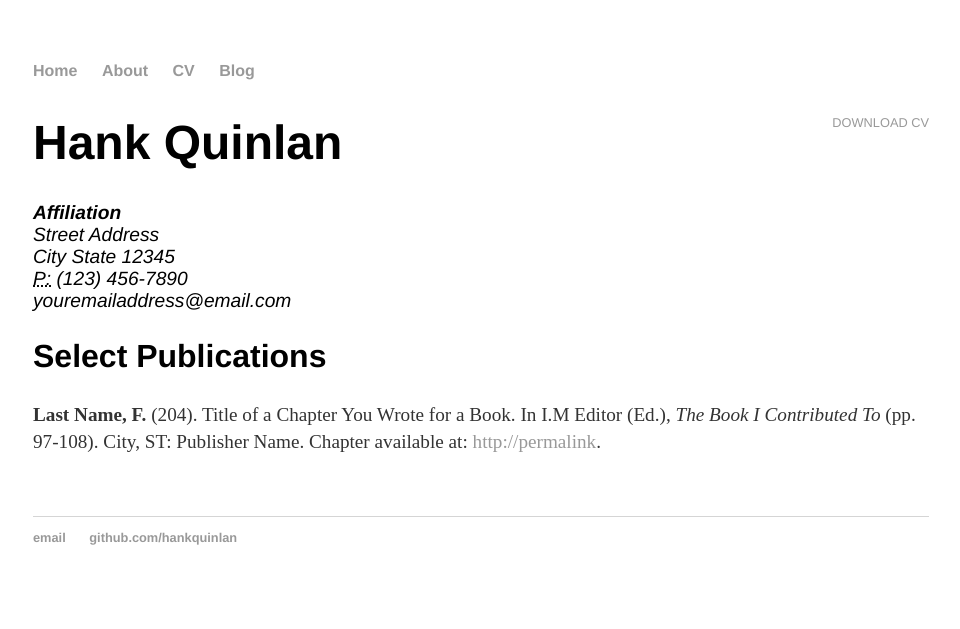
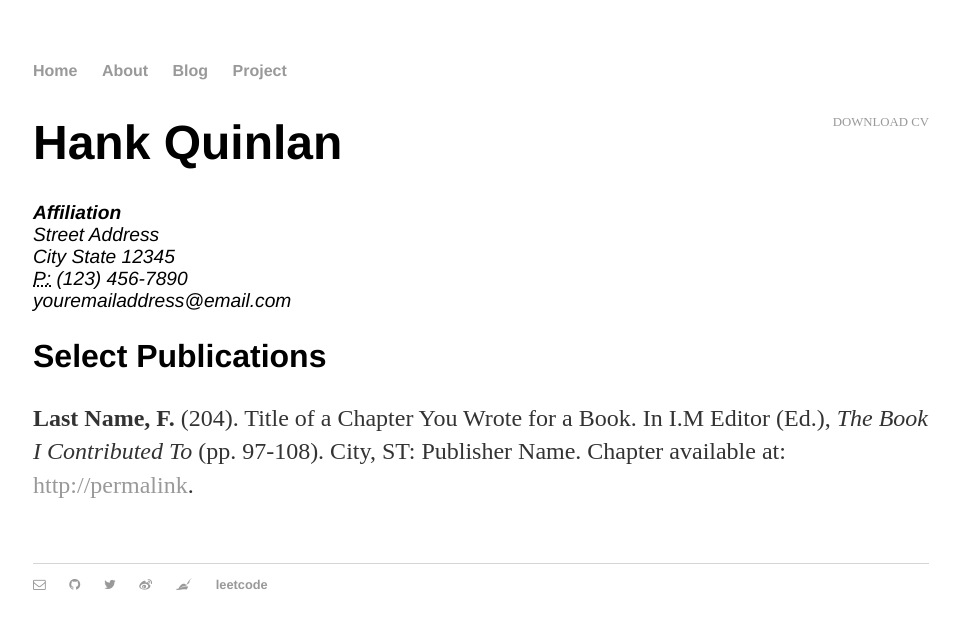
Before and after one commit to n33t1/n33t1.github.io, a Jekyll site: the page built from project/index.html, in a window 1280 px wide. Shown: the top 629 px of the page, without its empty margins (159-1119 px from the left). Built offline with Jekyll 4.4.1, drawn with Linux system fonts in a browser that asks for light colours; nearby versions of some CDN libraries.

Commit message:
Initial commit

```diff
--- a/Gemfile
+++ b/Gemfile
@@ -1,5 +1,2 @@
 source 'https://rubygems.org'
 gem 'github-pages', group: :jekyll_plugins
-
-gem "minima"
-gem 'font-awesome-less'
--- a/_config.yml
+++ b/_config.yml
@@ -1,5 +1,3 @@
 name: Hank Quinlan, Horrible Cop
 markdown: kramdown
 permalink: /blog/:year/:month/:day/:title
-
-theme: minima
--- a/_layouts/default.html
+++ b/_layouts/default.html
@@ -4,6 +4,7 @@
     <title>{{ page.title }}</title>
 
     <link rel="stylesheet" type="text/css" href="/css/main.css">
+      <link href="//maxcdn.bootstrapcdn.com/font-awesome/4.2.0/css/font-awesome.min.css" rel="stylesheet">
 
   </head>
 
@@ -13,8 +14,8 @@
 <ul>
 <li><a href="/">Home</a></li>
 <li><a href="/about">About</a></li>
-<li><a href="/cv">CV</a></li>
 <li><a href="/blog">Blog</a></li>
+<li><a href="/project">Project</a></li>
 </ul>
     </nav>
 <div class="container">
@@ -25,8 +26,13 @@
 
   <footer>
    <ul>
-   <li><a href="mailto:hankquinlanhub@gmail.com">email</a></li>
-   <li><a href="https://github.com/hankquinlan">github.com/hankquinlan</a></li>
+   <li><a href="mailto:n33t1root@gmail.com"><i class="fa fa-envelope-o" aria-hidden="true"></i></a></li>
+  <li><a href="https://github.com/n33t1"><i class="fa fa-github" aria-hidden="true"></i></a></li>
+  <li><a href="https://twitter.com/n33t1"><i class="fa fa-twitter" aria-hidden="true"></i></a></li>
+  <li><a href="http://weibo.com/1652791733/"><i class="fa fa-weibo" aria-hidden="true"></i></a></li>
+   <li><a href="http://www.piedpiper.com/"><i class="fa fa-pied-piper" aria-hidden="true"></i></a></li>
+    <li><a href="https://leetcode.com/n33t1/">leetcode</a></li>
+
    </ul>
   </footer>
   </body>
--- a/css/main.css
+++ b/css/main.css
@@ -21,9 +21,9 @@ ul.posts { margin: 20px auto 40px; font-size: 1.5em; }
 ul.posts li { list-style: none; }
 
 /* CV */
-.cv { margin: 0px 0px 60px; }
-.cv h1 { font-size: 3em; }
-.cv h2 { font-size: 2em; }
-.cv address, .cv .download { font-family: 'Helvetica', 'Arial', 'Sans-Serif'; }
-.cv address, .cv p { font-size: 1.2em; }
-.cv .download { float: right; font-size: .8em; text-transform: uppercase; }
+.project { margin: 0px 0px 60px; }
+.project h1 { font-size: 3em; }
+.project h2 { font-size: 2em; }
+.project address, .cv .download { font-family: 'Helvetica', 'Arial', 'Sans-Serif'; }
+.project address, .cv p { font-size: 1.2em; }
+.project .download { float: right; font-size: .8em; text-transform: uppercase; }
--- a/cv/index.html
+++ b/project/index.html
@@ -3,7 +3,7 @@ layout: default
 title: CV of Your Name
 ---
 
-	<div class="cv">
+	<div class="project">
 		<a href="#" class="download" title="Download CV as PDF">Download CV</a>
 					<h1>Hank Quinlan</h1>
 					<address>
```
Also changed, not shown: Gemfile.lock.
